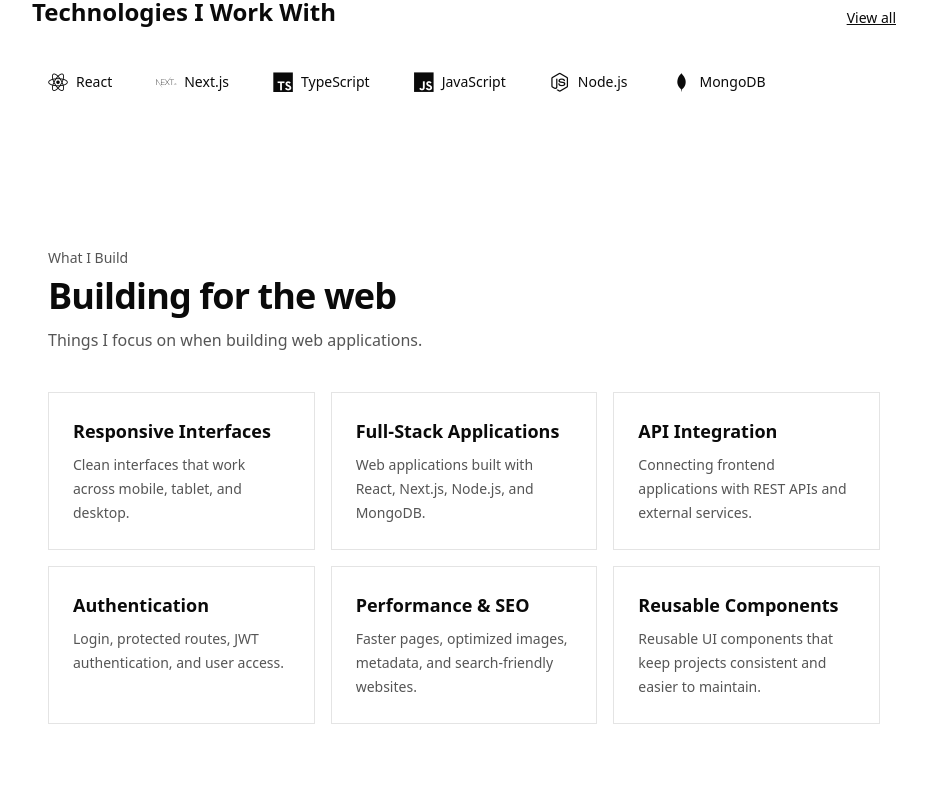
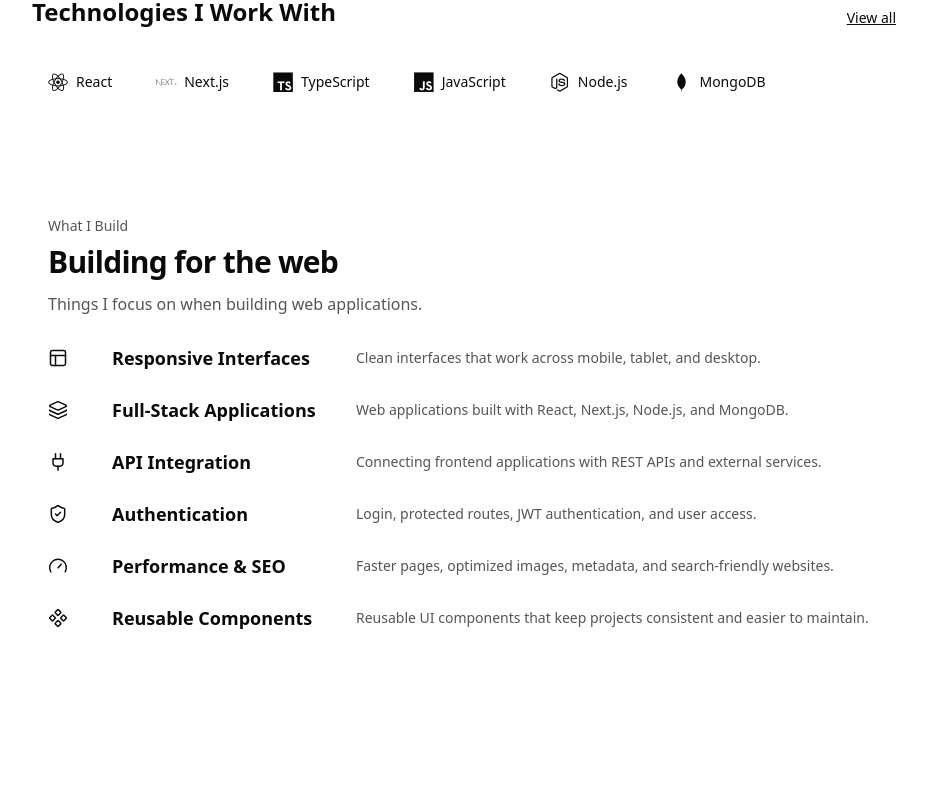
Before and after one commit to md-faizanahmad/Md_Faizan_Ahmad_Portfolio, a Next.js app: page / in a window 1280 px wide. Shown: the part 1560-2360 px from the top of the page, without its empty margins (176-1103 px from the left). Built offline with nearby package versions, Linux system fonts and the light colour scheme.

Commit message:
feat: add scroll-reveal highlights list with icons

```diff
--- a/src/components/Ehighlights/Highlights.tsx
+++ b/src/components/Ehighlights/Highlights.tsx
@@ -1,3 +1,6 @@
+"use client";
+
+import { motion } from "framer-motion";
 import { highlightsConfig } from "./highlights.config";
 
 const Highlights = () => {
@@ -6,33 +9,57 @@ const Highlights = () => {
   return (
     <section id={section.id} className="px-4 py-20 sm:px-6 lg:px-8">
       <div className="mx-auto max-w-6xl">
-        <div className="mb-10 max-w-2xl">
+        <motion.div
+          className="mb-4 max-w-2xl"
+          initial={{ opacity: 0, y: 20 }}
+          whileInView={{ opacity: 1, y: 0 }}
+          viewport={{ once: true, amount: 0.2 }}
+          transition={{ duration: 0.5 }}
+        >
           <p className="mb-2 text-sm font-medium text-[color:var(--muted-foreground)]">
             {section.eyebrow}
           </p>
 
-          <h2 className="text-3xl font-bold tracking-tight sm:text-4xl">
+          <h2 className="text-3xl font-bold tracking-tight sm:text-3xl">
             {section.title}
           </h2>
 
           <p className="mt-3 text-[color:var(--muted-foreground)]">
             {section.description}
           </p>
-        </div>
+        </motion.div>
 
-        <div className="grid gap-4 sm:grid-cols-2 lg:grid-cols-3">
-          {highlights.map((highlight) => (
-            <article
-              key={highlight.title}
-              className="border border-[color:var(--border)] bg-[color:var(--card)] p-6 transition-colors hover:bg-[color:var(--secondary)]"
-            >
-              <h3 className="text-lg font-semibold">{highlight.title}</h3>
+        <div>
+          {highlights.map((highlight, index) => {
+            const Icon = highlight.icon;
 
-              <p className="mt-2 text-sm leading-6 text-[color:var(--muted-foreground)]">
-                {highlight.description}
-              </p>
-            </article>
-          ))}
+            return (
+              <motion.article
+                key={highlight.title}
+                className="grid gap-4 py-3 md:grid-cols-[40px_220px_1fr] md:items-center md:gap-6"
+                initial={{ opacity: 0, y: 20 }}
+                whileInView={{ opacity: 1, y: 0 }}
+                viewport={{ once: true, amount: 0.2 }}
+                transition={{
+                  duration: 0.45,
+                  delay: index * 0.05,
+                }}
+              >
+                <Icon
+                  size={20}
+                  strokeWidth={1.8}
+                  className="text-[color:var(--foreground)] hover:text-secondary"
+                  aria-hidden="true"
+                />
+
+                <h3 className="text-lg font-semibold">{highlight.title}</h3>
+
+                <p className="text-sm leading-5 text-[color:var(--muted-foreground)]">
+                  {highlight.description}
+                </p>
+              </motion.article>
+            );
+          })}
         </div>
       </div>
     </section>
--- a/src/components/about/About.tsx
+++ b/src/components/about/About.tsx
@@ -55,7 +55,7 @@ const About = () => {
           <HomeTechStack />
         </div>
 
-        <div className="mt-16">
+        <div className="mt-8">
           <Highlights />
         </div>
       </div>
```
Also changed, not shown: src/components/Ehighlights/highlights.config.ts (+15 -0 lines).
